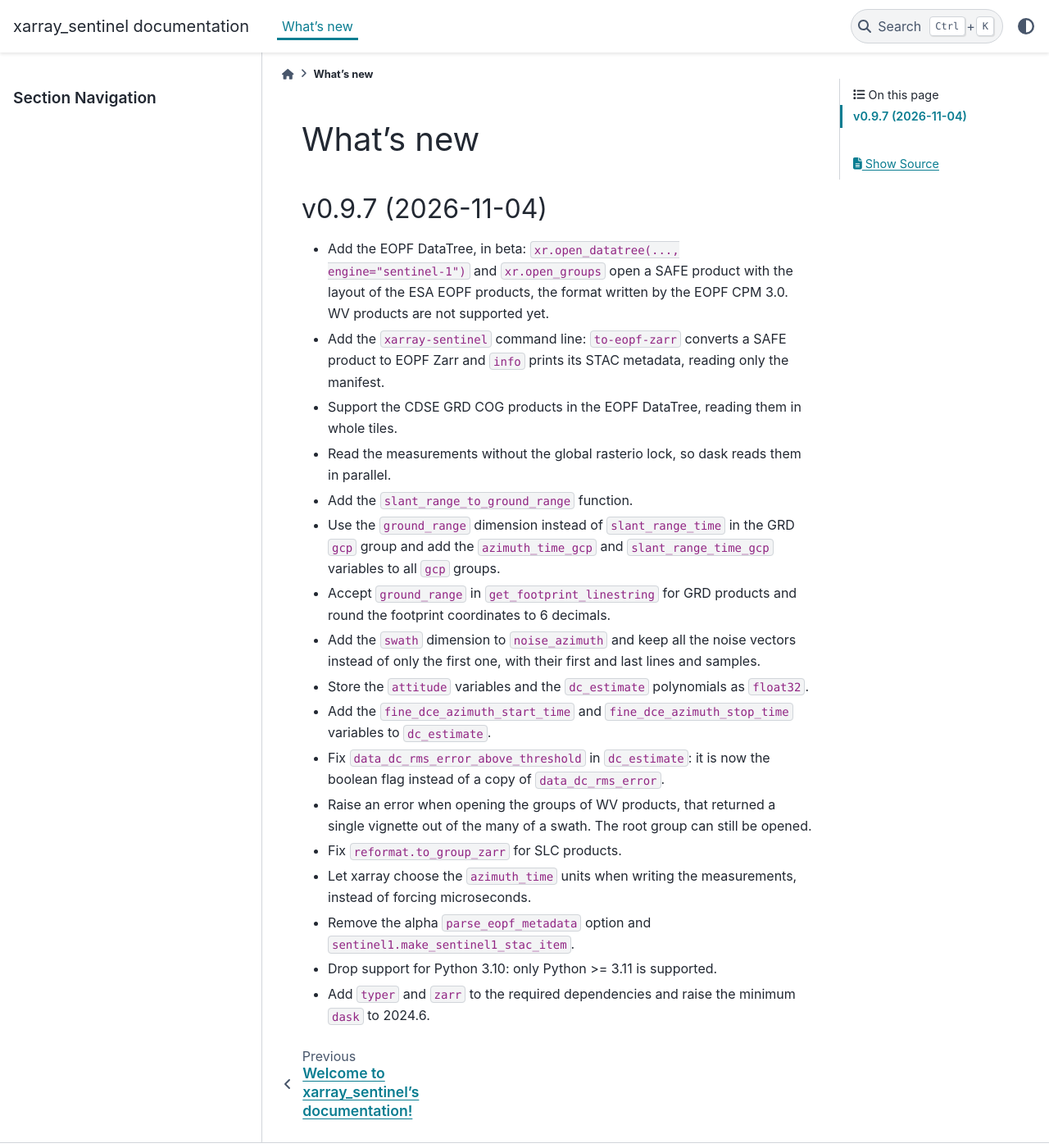
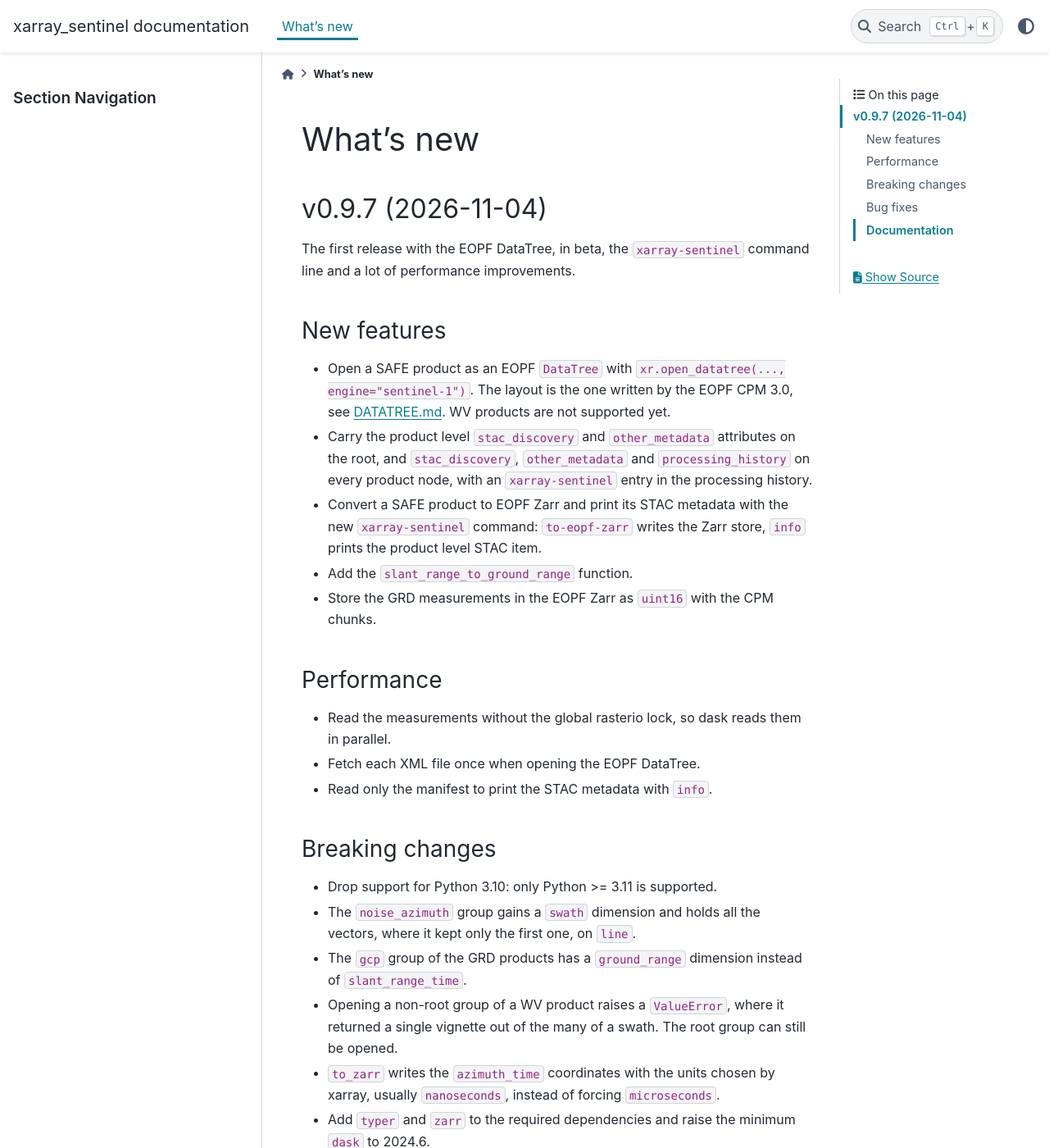
Before and after one commit to bopen/xarray-sentinel, a Sphinx documentation site: the page built from docs/whats-new.md, in a window 1280 px wide and 1400 px high. Shown: the whole window at 82% size. Built offline with Sphinx 7.4.7 and the PyData theme 0.15.4, drawn with Linux system fonts in a browser that asks for light colours; pages that are not in the unit, such as notebooks, are missing from menus; the version number could not be read and is left out; some of the changed text lies outside the part shown.

Commit message:
Update the 0.9.7 changelog and the lock file
Co-Authored-By: Copilot <223556219+Copilot@users.noreply.github.com>

```diff
--- a/docs/whats-new.md
+++ b/docs/whats-new.md
@@ -2,31 +2,50 @@
 
 ## v0.9.7 (2026-11-04)
 
-- Add the EOPF DataTree, in beta: `xr.open_datatree(..., engine="sentinel-1")` and
-  `xr.open_groups` open a SAFE product with the layout of the ESA EOPF products, the
-  format written by the EOPF CPM 3.0. WV products are not supported yet.
-- Add the `xarray-sentinel` command line: `to-eopf-zarr` converts a SAFE product to EOPF
-  Zarr and `info` prints its STAC metadata, reading only the manifest.
-- Support the CDSE GRD COG products in the EOPF DataTree, reading them in whole tiles.
-- Read the measurements without the global rasterio lock, so dask reads them in parallel.
+The first release with the EOPF DataTree, in beta, the `xarray-sentinel` command line
+and a lot of performance improvements.
+
+### New features
+
+- Open a SAFE product as an EOPF `DataTree` with
+  `xr.open_datatree(..., engine="sentinel-1")`. The layout is the one written by the EOPF
+  CPM 3.0, see [DATATREE.md](DATATREE.md). WV products are not supported yet.
+- Carry the product level `stac_discovery` and `other_metadata` attributes on the root,
+  and `stac_discovery`, `other_metadata` and `processing_history` on every product node,
+  with an `xarray-sentinel` entry in the processing history.
+- Convert a SAFE product to EOPF Zarr and print its STAC metadata with the new
+  `xarray-sentinel` command: `to-eopf-zarr` writes the Zarr store, `info` prints the
+  product level STAC item.
 - Add the `slant_range_to_ground_range` function.
-- Use the `ground_range` dimension instead of `slant_range_time` in the GRD `gcp` group
-  and add the `azimuth_time_gcp` and `slant_range_time_gcp` variables to all `gcp` groups.
-- Accept `ground_range` in `get_footprint_linestring` for GRD products and round the
-  footprint coordinates to 6 decimals.
-- Add the `swath` dimension to `noise_azimuth` and keep all the noise vectors instead of
-  only the first one, with their first and last lines and samples.
-- Store the `attitude` variables and the `dc_estimate` polynomials as `float32`.
-- Add the `fine_dce_azimuth_start_time` and `fine_dce_azimuth_stop_time` variables to
-  `dc_estimate`.
-- Fix `data_dc_rms_error_above_threshold` in `dc_estimate`: it is now the boolean flag
-  instead of a copy of `data_dc_rms_error`.
-- Raise an error when opening the groups of WV products, that returned a single vignette
-  out of the many of a swath. The root group can still be opened.
-- Fix `reformat.to_group_zarr` for SLC products.
-- Let xarray choose the `azimuth_time` units when writing the measurements, instead of
-  forcing microseconds.
-- Remove the alpha `parse_eopf_metadata` option and `sentinel1.make_sentinel1_stac_item`.
+- Store the GRD measurements in the EOPF Zarr as `uint16` with the CPM chunks.
+
+### Performance
+
+- Read the measurements without the global rasterio lock, so dask reads them in
+  parallel.
+- Fetch each XML file once when opening the EOPF DataTree.
+- Read only the manifest to print the STAC metadata with `info`.
+
+### Breaking changes
+
 - Drop support for Python 3.10: only Python >= 3.11 is supported.
+- The `noise_azimuth` group gains a `swath` dimension and holds all the vectors, where
+  it kept only the first one, on `line`.
+- The `gcp` group of the GRD products has a `ground_range` dimension instead of
+  `slant_range_time`.
+- Opening a non-root group of a WV product raises a `ValueError`, where it returned a
+  single vignette out of the many of a swath. The root group can still be opened.
+- `to_zarr` writes the `azimuth_time` coordinates with the units chosen by xarray,
+  usually `nanoseconds`, instead of forcing `microseconds`.
 - Add `typer` and `zarr` to the required dependencies and raise the minimum `dask` to
   2024.6.
+
+### Bug fixes
+
+- `data_dc_rms_error_above_threshold` in `dc_estimate` held a copy of
+  `data_dc_rms_error`; it is now the boolean flag from the annotation.
+
+### Documentation
+
+- Add [DATATREE.md](DATATREE.md) with the EOPF layout and the deliberate differences
+  from EOPF, and rewrite CONTRIBUTING.md for uv.
```
Also changed, not shown: 1 other file.
